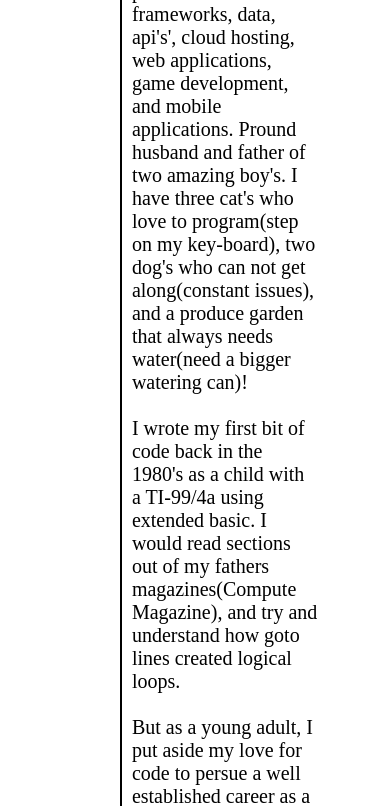
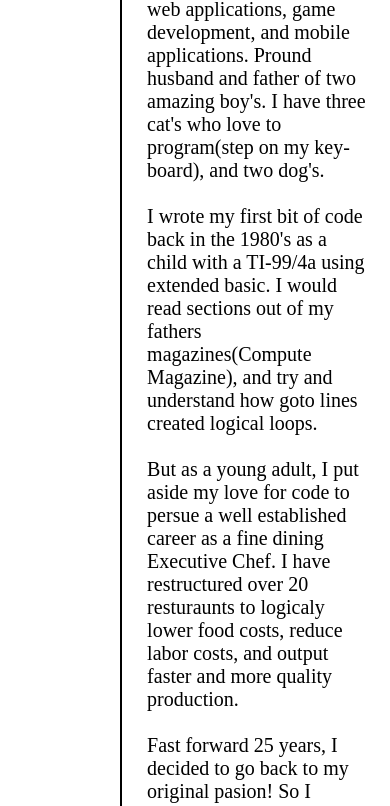
Before and after one commit to jeremiahmiranda79/Jeremiah-s-Portfolio, a plain HTML site: page index.html in a window 390 px wide. Shown: the part 499-1305 px from the top of the page. Drawn offline with Linux system fonts and the light colour scheme.

Commit message:
worked on card headers

```diff
--- a/Assets/css/style.css
+++ b/Assets/css/style.css
@@ -243,7 +243,7 @@ div nav a {
 	/* on tablets, set cards to be 50% of the width */
   .flex-card:first-child {
     flex-basis: 50%;
-    min-height: 125px;
+    min-height: 175px;
   }
 
   .title-card {
@@ -258,7 +258,7 @@ div nav a {
 
   .flex-card {
     flex-basis: 50%;
-    min-height: 125px;
+    min-height: 175px;
   }
 
   header {
@@ -274,7 +274,7 @@ div nav a {
     margin: 0 auto;
     /* float: right; */
     width: 70%;
-    padding: 10px 75px 10px 10px;
+    padding: 5px 5px 5px 5px;
     /* border-left: 2px solid black; */
   }
 
--- a/index.html
+++ b/index.html
@@ -30,17 +30,17 @@
 
                 <div class="column-2">
                     <p>
-                        My name is Jeremiah. I am a full stack developer with practice in frameworks, data, api's', cloud hosting, web applications, game development, and mobile applications. Pround husband and father of two amazing boy's. I have three cat's who love to program(step on my key-board), two dog's who can not get along(constant issues), and a produce garden that always needs water(need a bigger watering can)!
+                        My name is Jeremiah. I am a full stack developer with practice in frameworks, data, api's', cloud hosting, web applications, game development, and mobile applications. Pround husband and father of two amazing boy's. I have three cat's who love to program(step on my key-board), and two dog's.
                         <br><br>
                         I wrote my first bit of code back in the 1980's as a child with a TI-99/4a using extended basic. I would read sections out of my fathers magazines(Compute Magazine), and try and understand how goto lines created logical loops.
                         <br><br>
                         But as a young adult, I put aside my love for code to persue a well established career as a fine dining Executive Chef. I have restructured over 20 resturaunts to logicaly lower food costs, reduce labor costs, and output faster and more quality production.
                         <br><br>
-                        Fast forward 25 years, I decided to go back to my original pasion! So I obtained my bachelors degree in Computer Information Systems(DeVry University), and completed a college level bootcamp for full stack devoplment(University of Arizona).
+                        Fast forward 25 years, I decided to go back to my original pasion! So I obtained my bachelors degree in Computer Information Systems, and completed a college level bootcamp for full stack devoplment.
                         <br><br>
-                        Because I have many video games located on my portfolio, I get questions about my preferenc too what I like to develop. Well my answer is, I like to think of programming as the ultimate video game. My mission is to beat the game by making what ever application you desire to work as intended with the best quality. I work hard to stay in direct contact with my stake holders to make sure acceptance criteria is met and projects can be delivered in a timely fassion, and, of course, working as expected.
+                        My mission is to create what ever application you desire to work as intended with the best quality. I work hard to stay in direct contact with my stake holders to make sure acceptance criteria is met and projects can be delivered in a timely fassion, and, of course, working as expected.
                         <br><br>
-                        I look forward to speaking with you soon, thank you for observing my digital portfolio!
+                        I look forward to speaking with you soon, and thank you for checking out my digital portfolio!
                     </p>
                     <br>
                     <p>
```
